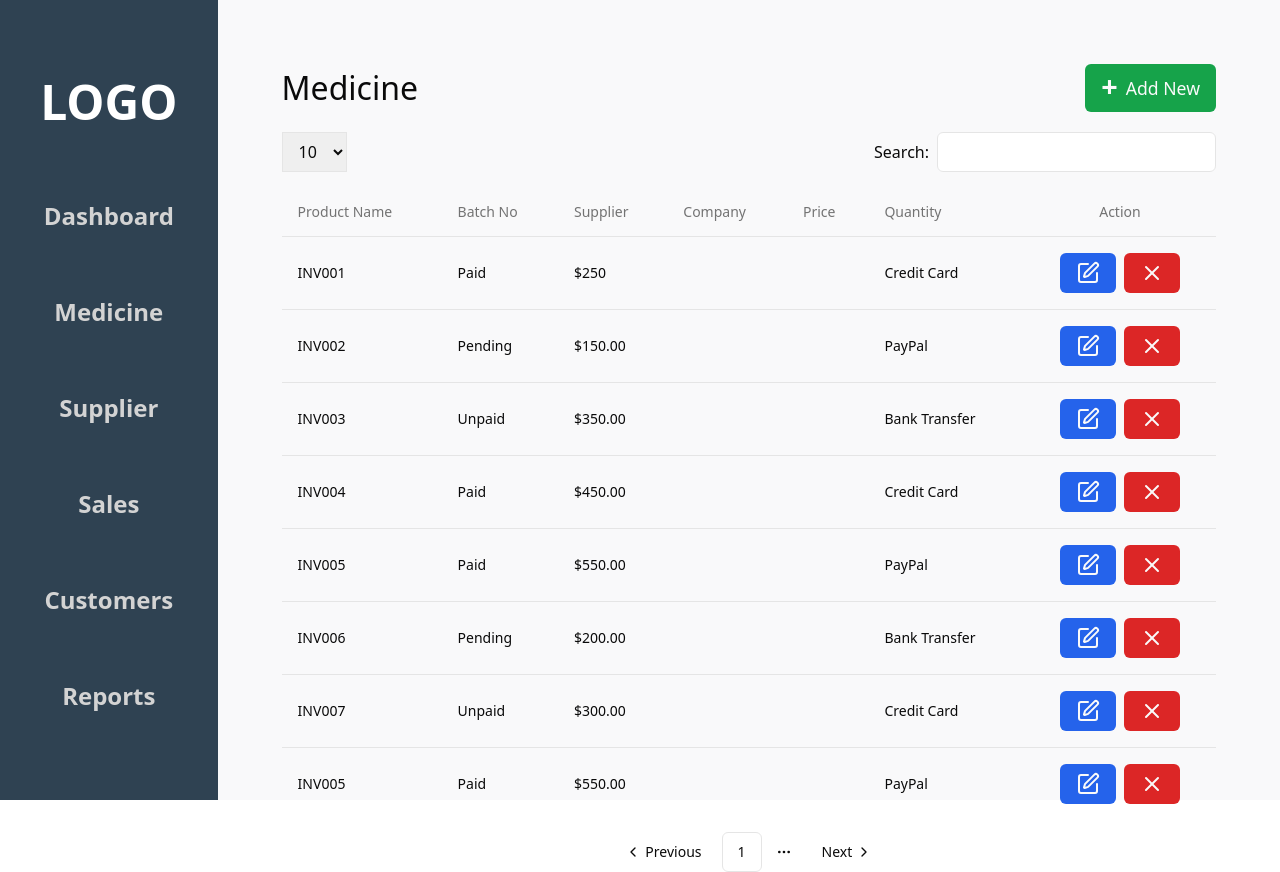
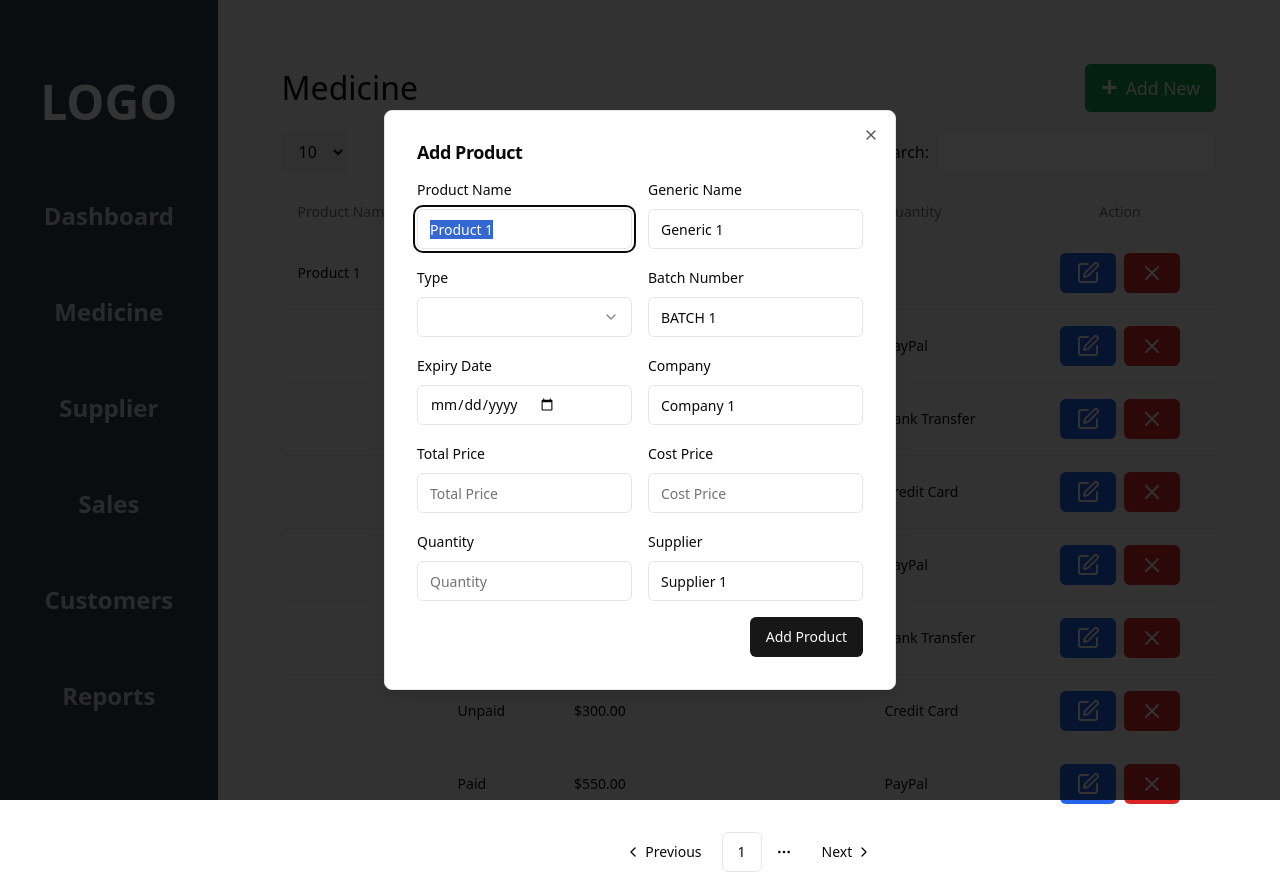
Before and after one commit to chwaleed/Pharmacy-Managment-System, a React (Vite) app in the folder frontend/: page /add-medicine in a window 1280 px wide. Both pictures are taken after a click on the button 1087 px from the left and 272 px from the top of the page. Built offline with nearby package versions, Linux system fonts and the light colour scheme.

Commit message:
Dialog customized for edit and add medicine

```diff
--- a/frontend/src/App.jsx
+++ b/frontend/src/App.jsx
@@ -7,7 +7,6 @@ import AddSupplier from "./pages/add-supplier";
 import Sales from "./pages/sales";
 import Reports from "./pages/reports";
 import Customers from "./pages/customers";
-
 function App() {
   return (
     <div className="flex">
--- a/frontend/src/components/add-medicine-form/Dialog.jsx
+++ b/frontend/src/components/Dialog/Dialog.jsx
@@ -1,3 +1,4 @@
+/* eslint-disable react/prop-types */
 import { Button } from "@/components/ui/button";
 import {
   Dialog,
@@ -24,13 +25,35 @@ import {
 } from "@/components/ui/select";
 import { useForm } from "react-hook-form";
 import { useState } from "react";
+import { DialogClose } from "@radix-ui/react-dialog";
 
-function AddProductDialog() {
-  const form = useForm();
+function AddProductDialog({ product, addButton }) {
+  const form = useForm({
+    defaultValues: {
+      productName: product?.productName || "",
+      genericName: product?.genericName || "",
+      type: product?.type || "",
+      batchNumber: product?.batchNumber || "",
+      expiryDate: product?.expiryDate || "",
+      company: product?.company || "",
+      totalPrice: product?.totalPrice || "",
+      costPrice: product?.costPrice || "",
+      quantity: product?.quantity || "",
+      supplier: product?.supplier || "",
+    },
+  });
   const [activeFieldIndex, setActiveFieldIndex] = useState(0);
   const onSubmit = async (data) => {
-    console.log(data);
+    if (product) {
+      // Update existing product with data
+      console.log("Updating product:", data);
+    } else {
+      // Create new product with data
+      console.log("Creating product:", data);
+    }
   };
+  console.log(addButton);
+
   const handleKeyDown = (e) => {
     if (e.key === "Enter") {
       e.preventDefault();
@@ -44,11 +67,7 @@ function AddProductDialog() {
   };
   return (
     <Dialog className="w-[60vw]">
-      <DialogTrigger asChild>
-        <Button className="bg-green-600 hover:bg-green-700 py-6 text-[1.1rem]">
-          <span className="text-[1.8rem] mb-1 mr-2 font-bold">+</span> Add New
-        </Button>
-      </DialogTrigger>
+      <DialogTrigger asChild>{addButton}</DialogTrigger>
       <DialogContent className="p-8">
         <DialogHeader>
           <DialogTitle>Add Product</DialogTitle>
@@ -229,10 +248,12 @@ function AddProductDialog() {
                   </FormItem>
                 )}
               />
-            </div>{" "}
-            <div className="mt-6 flex justify-end">
-              <Button type="submit">Add Product</Button>
             </div>
+            <DialogClose asChild>
+              <div className="mt-6 flex justify-end">
+                <Button type="submit">Add Product</Button>
+              </div>
+            </DialogClose>
           </form>
         </Form>
       </DialogContent>
--- a/frontend/src/components/table/index.jsx
+++ b/frontend/src/components/table/index.jsx
@@ -10,6 +10,7 @@ import {
 import { Edit } from "lucide-react";
 import { X } from "lucide-react";
 import { Button } from "../ui/button";
+import AddProductDialog from "../Dialog/Dialog";
 function TableCom({ data, head, relation }) {
   /// Render row
   const renderRow = (item) => {
@@ -24,6 +25,7 @@ function TableCom({ data, head, relation }) {
         return null;
     }
   };
+
   return (
     <div className=" h-[39rem] mt-4 overflow-auto">
       <Table className="">
@@ -40,9 +42,10 @@ function TableCom({ data, head, relation }) {
             <TableRow key={index}>
               {renderRow(item)}
               <TableCell className="flex gap-2 justify-center">
-                <Button className="bg-blue-600 hover:bg-blue-700">
-                  <Edit />
-                </Button>
+                <AddProductDialog
+                  product={item}
+                  addButton={editMedicineButton}
+                />
                 <Button className="bg-red-600 hover:bg-red-700">
                   <X />
                 </Button>
@@ -56,7 +59,7 @@ function TableCom({ data, head, relation }) {
 }
 const renderInvoiceRow = (invoice) => (
   <>
-    <TableCell className="font-medium">{invoice.invoice}</TableCell>
+    <TableCell className="font-medium">{invoice.productName}</TableCell>
     <TableCell className="font-medium">{invoice.paymentStatus}</TableCell>
     <TableCell className="font-medium">{invoice.totalAmount}</TableCell>
     <TableCell className="font-medium">{invoice.totalAmoun || null}</TableCell>
@@ -82,3 +85,8 @@ const renderCustomer = (invoice) => (
 );
 
 export default TableCom;
+const editMedicineButton = (
+  <Button className="bg-blue-600 hover:bg-blue-700">
+    <Edit />
+  </Button>
+);
--- a/frontend/src/pages/add-medicine/index.jsx
+++ b/frontend/src/pages/add-medicine/index.jsx
@@ -21,14 +21,20 @@ import {
   PaginationPrevious,
 } from "@/components/ui/pagination";
 import TableCom from "@/components/table";
-import AddProductDialog from "@/components/add-medicine-form/Dialog";
+import AddProductDialog from "@/components/Dialog/Dialog";
 
 const invoices = [
   {
-    invoice: "INV001",
-    paymentStatus: "Paid",
-    totalAmount: "$250",
-    paymentMethod: "Credit Card",
+    productName: "Product 1",
+    genericName: "Generic 1",
+    type: "Type 1",
+    batchNumber: "Batch 1",
+    expiryDate: "Expiry 1",
+    company: "Company 1",
+    totalPrice: "Total 1",
+    costPrice: "Cost 1",
+    quantity: "Quantity 1",
+    supplier: "Supplier 1",
   },
   {
     invoice: "INV002",
@@ -114,7 +120,7 @@ function AddMedicine() {
     <div className="w-screen h-screen bg-[#F9F9FA]  px-[5%] pt-[5%]">
       <div className="w-full  flex justify-between">
         <h1 className="text-[2rem]">Medicine</h1>
-        <AddProductDialog />
+        <AddProductDialog addButton={AddMedicineButton} />
       </div>
       <div className="flex mt-5 justify-between">
         <select
@@ -156,3 +162,8 @@ function AddMedicine() {
 }
 
 export default AddMedicine;
+const AddMedicineButton = (
+  <Button className="bg-green-600 hover:bg-green-700 py-6 text-[1.1rem]">
+    <span className="text-[1.8rem] mb-1 mr-2 font-bold">+</span> Add New
+  </Button>
+);
```
